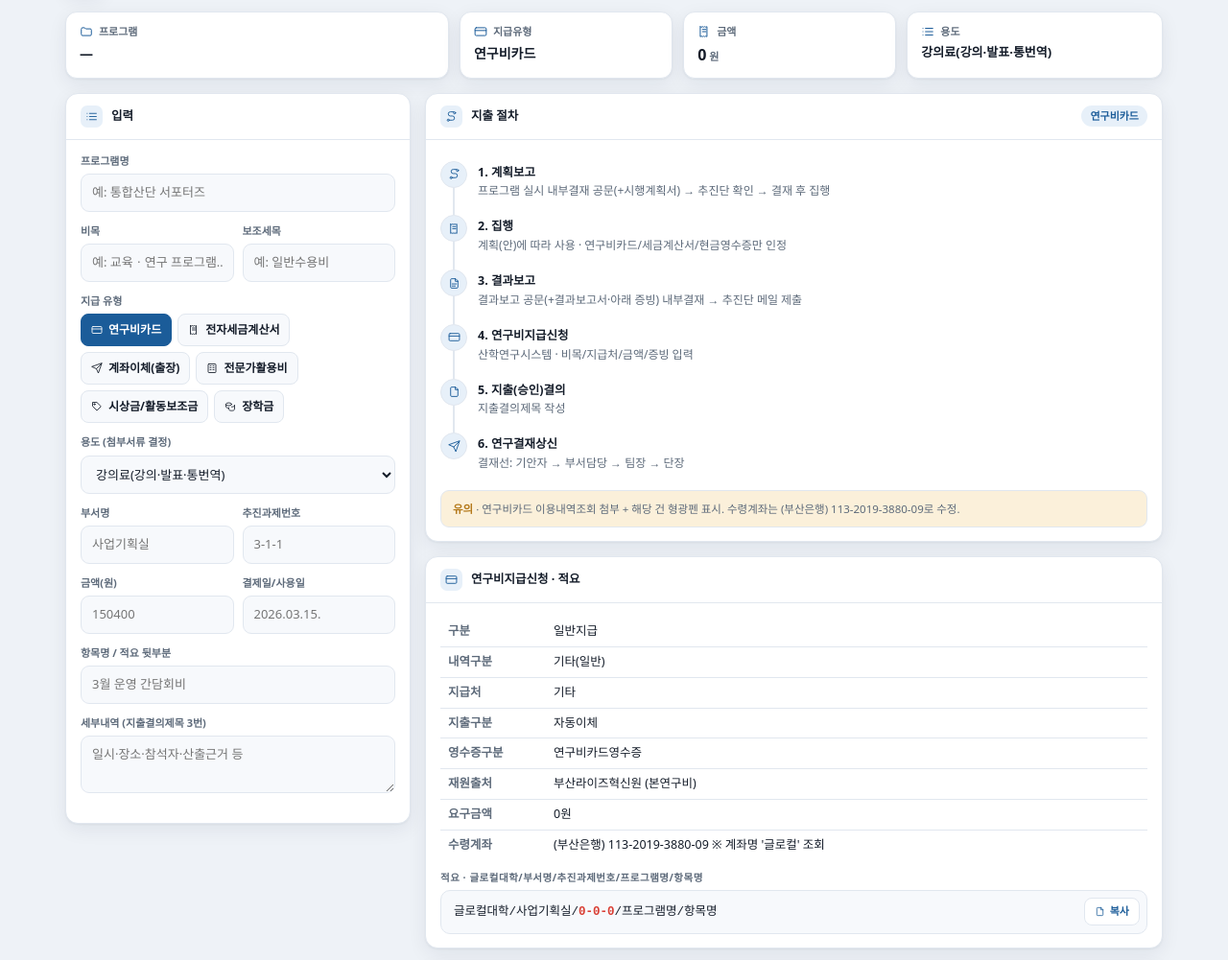
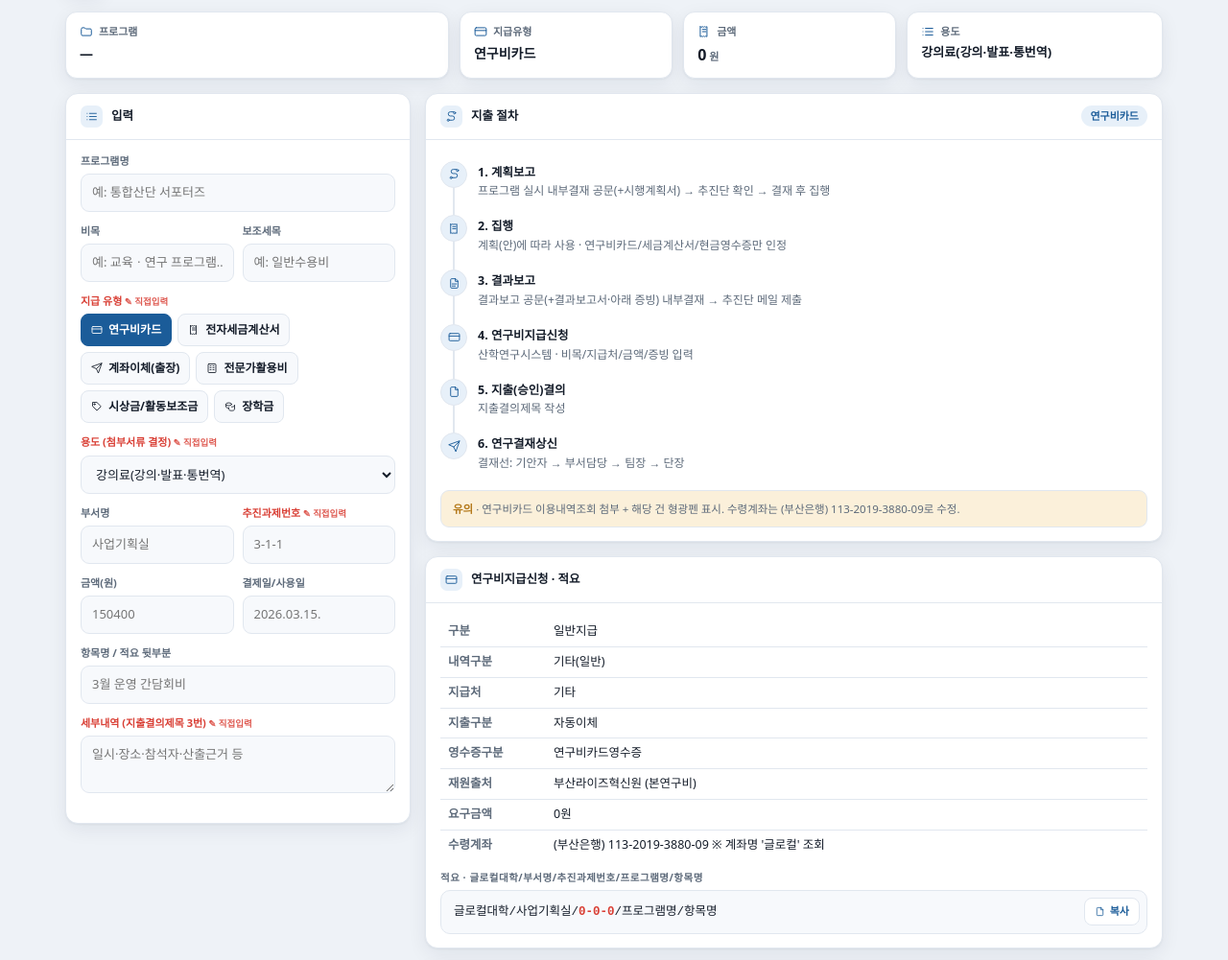
Before and after one commit to Hwang-InHoo/glocal-jichul-tool, a plain HTML site: page index.html in a window 1280 px wide. Shown: the part 70-1071 px from the top of the page at 96% size. Drawn offline with Linux system fonts and the light colour scheme.

Commit message:
직접입력 필드(지급유형·용도·과제번호·세부내역) 라벨 빨간색 표시

```diff
--- a/index.html
+++ b/index.html
@@ -43,6 +43,7 @@ h3.g{font-size:10.5px;font-weight:800;color:var(--mut);letter-spacing:.05em;marg
 .hint{font-size:11.5px;color:var(--mut);margin-top:7px}
 .ft{margin-top:24px;font-size:11px;color:var(--mut);text-align:center;line-height:1.7}
 .rd{color:#D93F35;font-weight:700}
+.f.req{color:#D93F35}.f.req::after{content:" ✎ 직접입력";font-size:9.5px;font-weight:700;opacity:.85}
 </style></head><body><div class="wrap">
 <div class="top"><div class="logo" id="lg"></div><div><h1>글로컬 지출업무 도우미</h1><div class="s">동아대학교 글로컬대학추진단 · 산학연구지원시스템 지출결의</div></div><div class="sp"></div><span class="pill" id="pill"></span></div>
 <div class="kpis" id="kpis"></div>
@@ -50,12 +51,12 @@ h3.g{font-size:10.5px;font-weight:800;color:var(--mut);letter-spacing:.05em;marg
 <div class="card"><h2><span class="ic" id="ici"></span> 입력</h2><div class="bd">
 <div class="fl"><label class="f">프로그램명</label><input id="prog" placeholder="예: 통합산단 서포터즈"></div>
 <div class="r2"><div class="fl"><label class="f">비목</label><input id="bimok" placeholder="예: 교육ㆍ연구 프로그램…"></div><div class="fl"><label class="f">보조세목</label><input id="semok" placeholder="예: 일반수용비"></div></div>
-<div class="fl"><label class="f">지급 유형</label><div class="seg" id="pt"></div></div>
-<div class="fl"><label class="f">용도 (첨부서류 결정)</label><select id="use"></select></div>
-<div class="r2"><div class="fl"><label class="f">부서명</label><input id="dept" placeholder="사업기획실"></div><div class="fl"><label class="f">추진과제번호</label><input id="pno" placeholder="3-1-1"></div></div>
+<div class="fl"><label class="f req">지급 유형</label><div class="seg" id="pt"></div></div>
+<div class="fl"><label class="f req">용도 (첨부서류 결정)</label><select id="use"></select></div>
+<div class="r2"><div class="fl"><label class="f">부서명</label><input id="dept" placeholder="사업기획실"></div><div class="fl"><label class="f req">추진과제번호</label><input id="pno" placeholder="3-1-1"></div></div>
 <div class="r2"><div class="fl"><label class="f">금액(원)</label><input id="amt" inputmode="numeric" placeholder="150400"></div><div class="fl"><label class="f">결제일/사용일</label><input id="date" placeholder="2026.03.15."></div></div>
 <div class="fl"><label class="f">항목명 / 적요 뒷부분</label><input id="title" placeholder="3월 운영 간담회비"></div>
-<div class="fl"><label class="f">세부내역 (지출결의제목 3번)</label><textarea id="detail" placeholder="일시·장소·참석자·산출근거 등"></textarea></div>
+<div class="fl"><label class="f req">세부내역 (지출결의제목 3번)</label><textarea id="detail" placeholder="일시·장소·참석자·산출근거 등"></textarea></div>
 </div></div>
 <div class="out" id="out"></div></div>
 <div class="ft">※ 「산학연구시스템 결의 및 구매 매뉴얼」·「2026 글로컬대학 사업비 집행 지침」 기준. 제출 전 최신 지침 확인.<br>개인카드 불가 · 연구비카드/세금계산서/현금영수증(603-82-07701)만 인정.</div>
```
